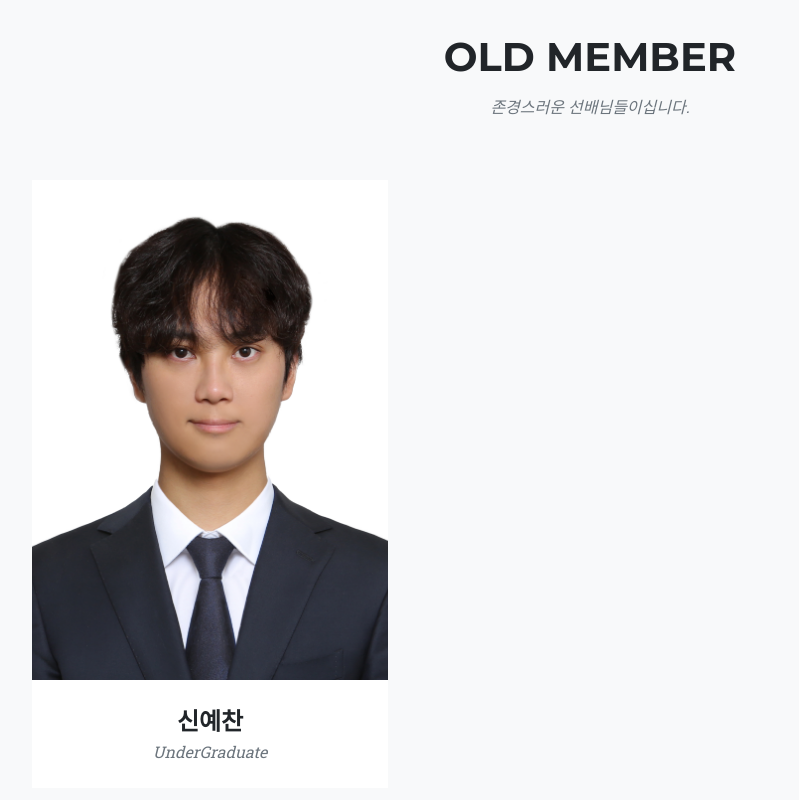
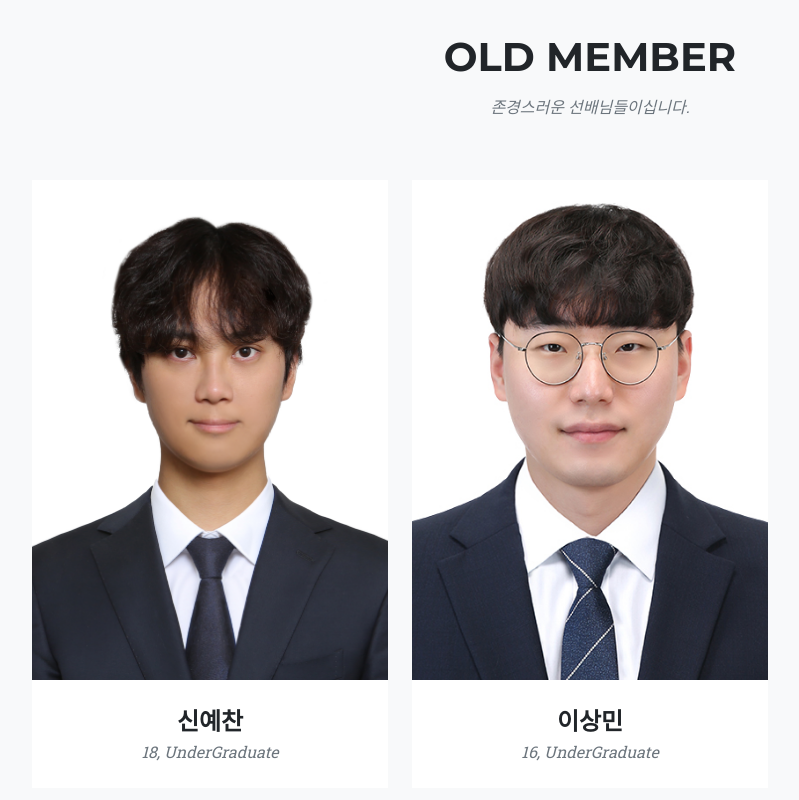
Before and after one commit to fpseja/lab-page, a website: page index.html in a window 1280 px wide. Shown: the part 4366-5166 px from the top of the page, without its empty margins (50-849 px from the left). Drawn offline with nearby package versions, Linux system fonts and the light colour scheme.

Commit message:
Add: LSM16 image && intro card

```diff
--- a/index.html
+++ b/index.html
@@ -194,14 +194,20 @@
                     </a>
                     <div class="portfolio-caption">
                         <div class="portfolio-caption-heading">신예찬</div>
-                        <div class="portfolio-caption-subheading text-muted">UnderGraduate</div>
+                        <div class="portfolio-caption-subheading text-muted">18, UnderGraduate</div>
                     </div>
                 </div>
             </div>
-                <!-- Portfolio item 2-->
-
-
-
+                <div class="col-lg-4 col-sm-6 mb-4">
+                    <div class="portfolio-item">
+                            <img class="img-fluid" src="assets/img/grad/16이상민.jpeg" alt="..." />
+                        </a>
+                        <div class="portfolio-caption">
+                            <div class="portfolio-caption-heading">이상민</div>
+                            <div class="portfolio-caption-subheading text-muted">16, UnderGraduate</div>
+                        </div>
+                    </div>
+                </div>
         </div>
     </div>
 </section>
```
Also changed, not shown: assets/img/grad/16이상민.jpeg (added).
